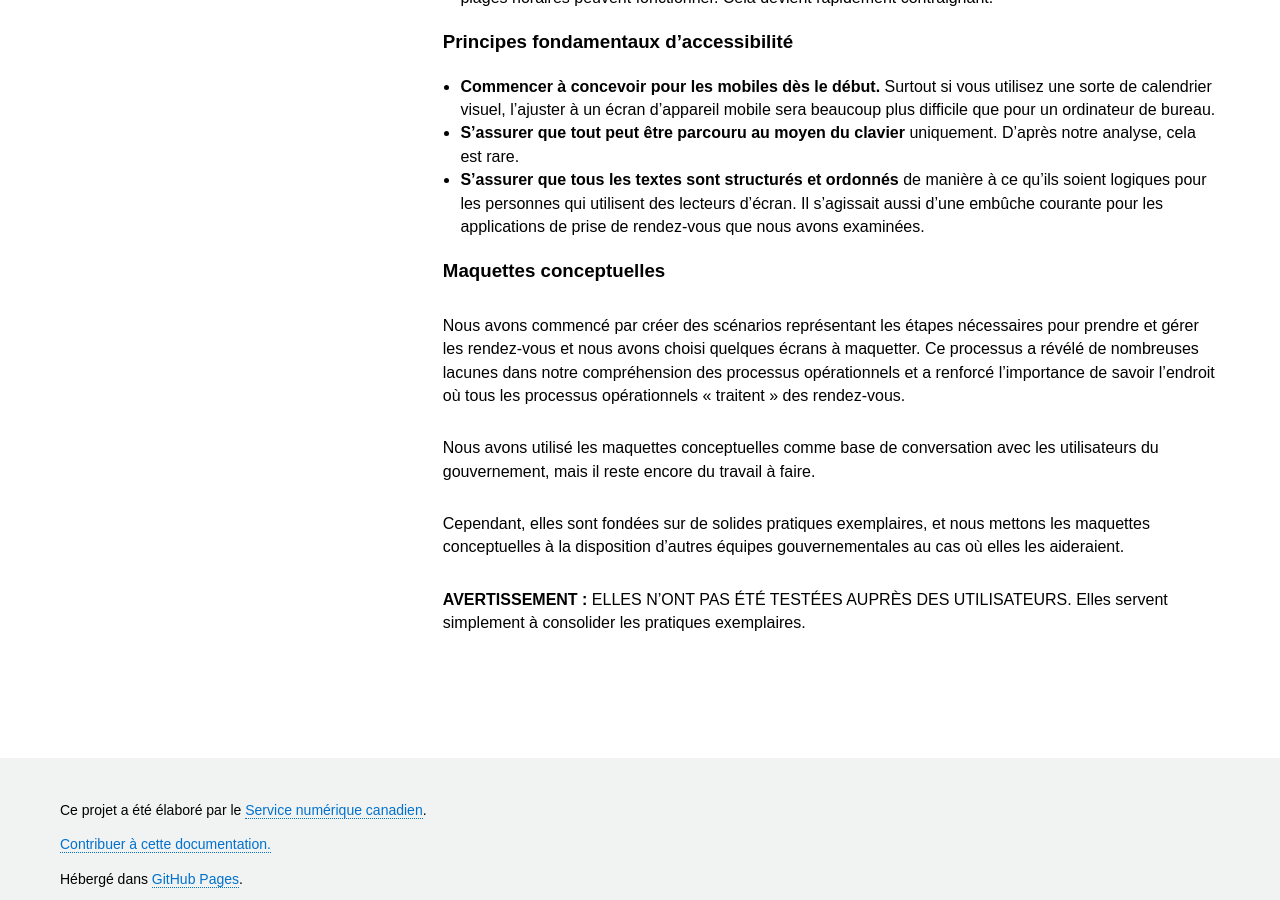
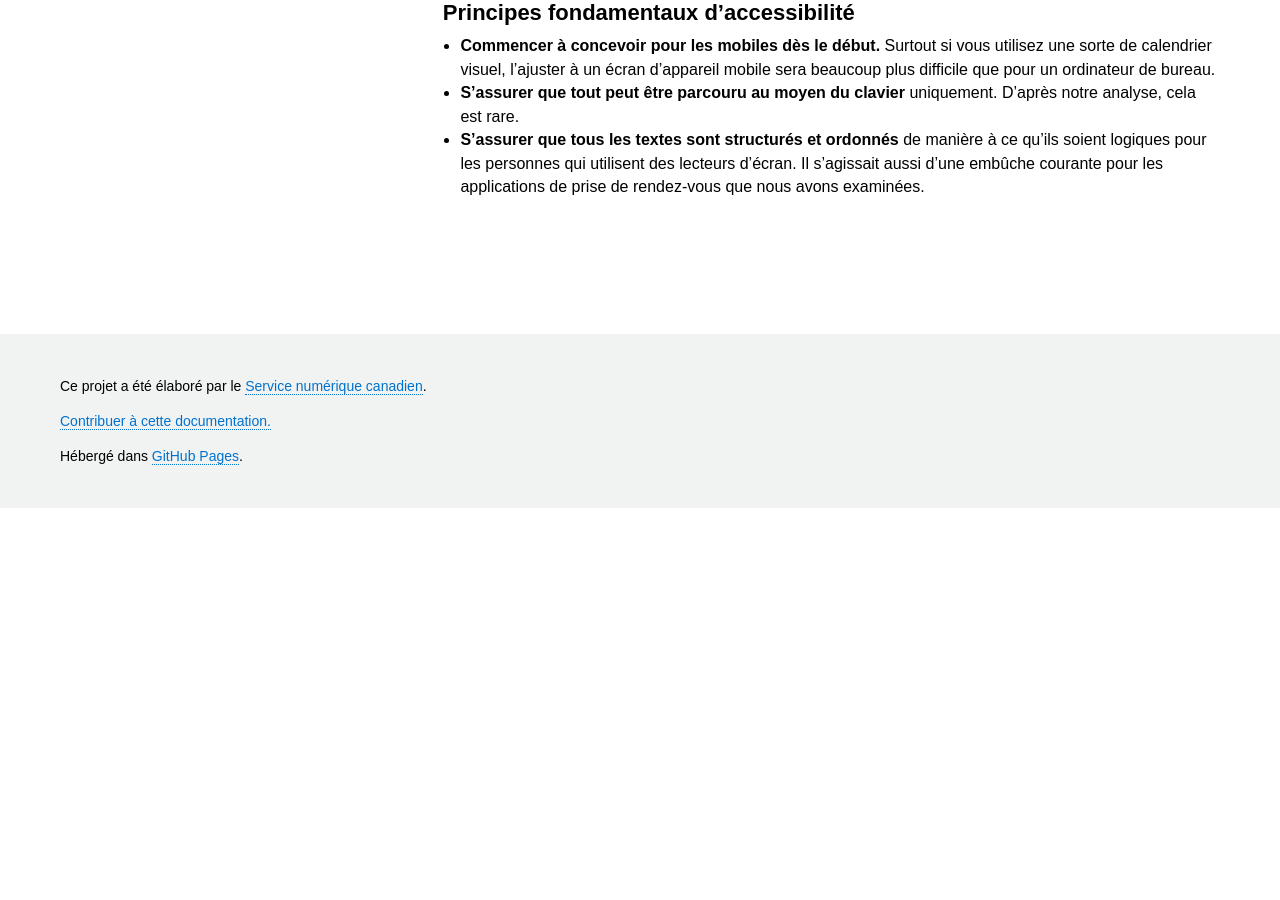
Before and after one commit to cds-snc/booking-documentation, a Jekyll site: the page built from _pages/fr/modele-de-conception.md, in a window 1280 px wide and 900 px high, scrolled down 1285 px. Built offline with Jekyll 4.4.1, drawn with Linux system fonts in a browser that asks for light colours; after the commit the page ends 1793 px from its top, so only the background shows below that; some of the changed text lies outside the part shown.

Commit message:
Update modele-de-conception.md
- Updated headings to use 1 - 3
- Removed the lead in to the wireframes examples - to be posted when they are translated.

```diff
--- a/_pages/fr/modele-de-conception.md
+++ b/_pages/fr/modele-de-conception.md
@@ -6,12 +6,10 @@
 trans_url: "/design-patterns/"
 ---
 
-## Modèles de conception
-
-### Analyse comparative
+## Analyse comparative
 Il y a certainement quelques modèles de conception utiles à prendre en compte, basés sur l’heuristique et les pratiques exemplaires. Nous avons mené une analyse comparative pour explorer les modèles de conception, et cela a soulevé quelques questions intéressantes. Les principes suivants peuvent raisonnablement être dérivés de l’analyse comparative.
 
-### Réduire la charge cognitive
+## Réduire la charge cognitive
 - **Supposons que les participants sont stressés** avec peu de charge cognitive lors de la conception d’une application de prise de rendez-vous. Nous supposons que le fait de vérifier le prochain rendez-vous disponible aidera un participant à prendre d’autres décisions liées au rendez-vous, comme choisir un lieu ou choisir une plage horaire.
 - **Réduire le nombre d’étapes nécessaires** pour voir la disponibilité. Nous supposons que les participants ont probablement certains critères et qu’ils doivent respecter un horaire ou un emplacement pour pouvoir prendre rendez-vous. Si la conception alourdit leur charge cognitive alors qu’ils cherchent simplement une disponibilité, ils peuvent oublier leurs critères préexistants ou quitter.
 - **Utiliser la recherche menée auprès des utilisateurs réels** pour cerner les instructions sur les étapes requises avant ou après la prise de rendez-vous. Dans certains cas, les participants savent peut-être déjà ce qu’ils doivent faire et les instructions ne font que les ralentir. Dans d’autres cas, particulièrement si les participants sont en train de prendre le rendez-vous, des instructions inadéquates pourront les amener à se présenter à des rendez-vous avec des documents ou des renseignements manquants, ce qui fera perdre à chacun un temps précieux.
@@ -25,17 +23,7 @@
 - **Cherchons à montrer la première heure disponible** par défaut lors de l’affichage des heures disponibles. Ne forcez pas les personnes à perdre leur temps à faire des sélections inutiles.
 - **Cherchons à afficher les plages horaires disponibles dès le début.** De nombreux calendriers obligent les utilisateurs à choisir une date avant d’afficher les heures disponibles pour cette date. Si aucune de ces heures ne convient au participant, il doit retourner en arrière et choisir une autre date pour voir si des plages horaires peuvent fonctionner. Cela devient rapidement contraignant.
 
-### Principes fondamentaux d’accessibilité
+## Principes fondamentaux d’accessibilité
 - **Commencer à concevoir pour les mobiles dès le début.** Surtout si vous utilisez une sorte de calendrier visuel, l’ajuster à un écran d’appareil mobile sera beaucoup plus difficile que pour un ordinateur de bureau.
 - **S’assurer que tout peut être parcouru au moyen du clavier** uniquement. D’après notre analyse, cela est rare.
 - **S’assurer que tous les textes sont structurés et ordonnés** de manière à ce qu’ils soient logiques pour les personnes qui utilisent des lecteurs d’écran. Il s’agissait aussi d’une embûche courante pour les applications de prise de rendez-vous que nous avons examinées.
-
-### Maquettes conceptuelles
-
-Nous avons commencé par créer des scénarios représentant les étapes nécessaires pour prendre et gérer les rendez-vous et nous avons choisi quelques écrans à maquetter. Ce processus a révélé de nombreuses lacunes dans notre compréhension des processus opérationnels et a renforcé l’importance de savoir l’endroit où tous les processus opérationnels « traitent » des rendez-vous.
-
-Nous avons utilisé les maquettes conceptuelles comme base de conversation avec les utilisateurs du gouvernement, mais il reste encore du travail à faire.
-
-Cependant, elles sont fondées sur de solides pratiques exemplaires, et nous mettons les maquettes conceptuelles à la disposition d’autres équipes gouvernementales au cas où elles les aideraient.
-
-**AVERTISSEMENT :** ELLES N’ONT PAS ÉTÉ TESTÉES AUPRÈS DES UTILISATEURS. Elles servent simplement à consolider les pratiques exemplaires.
```
